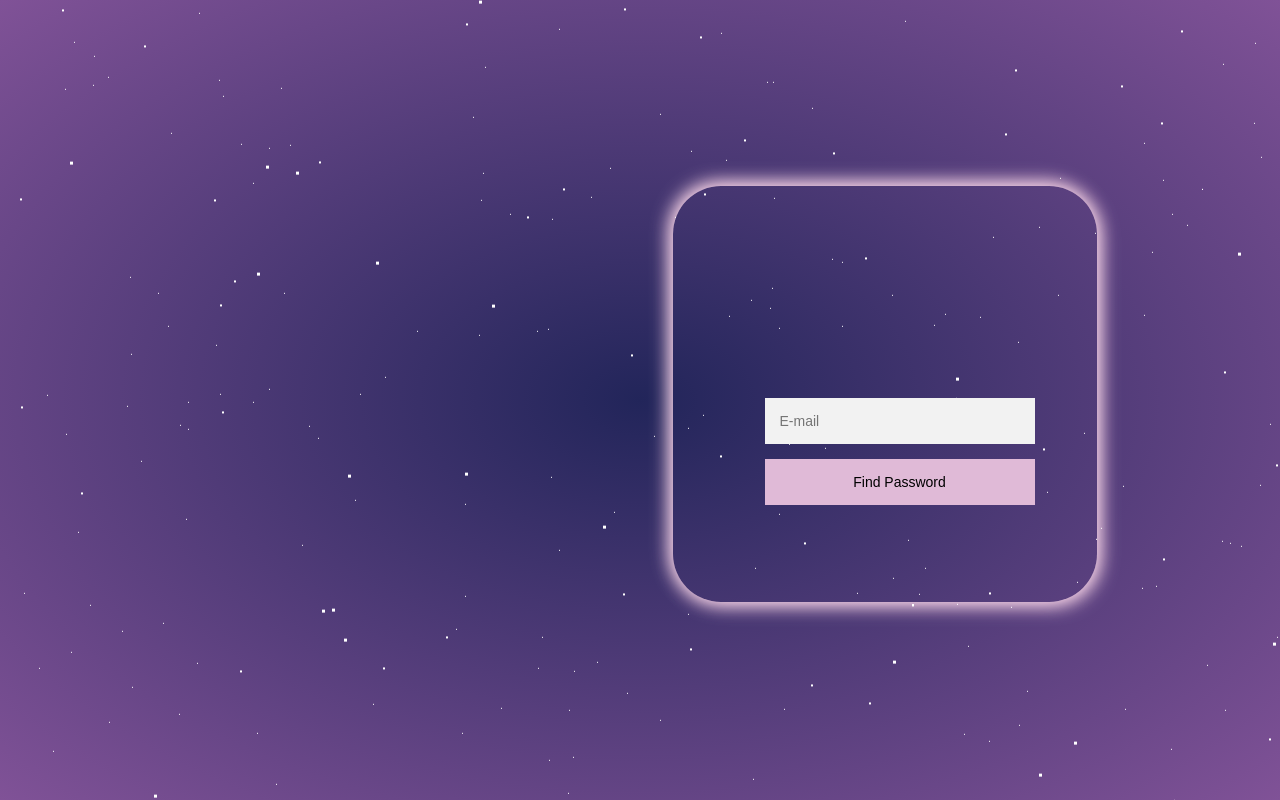
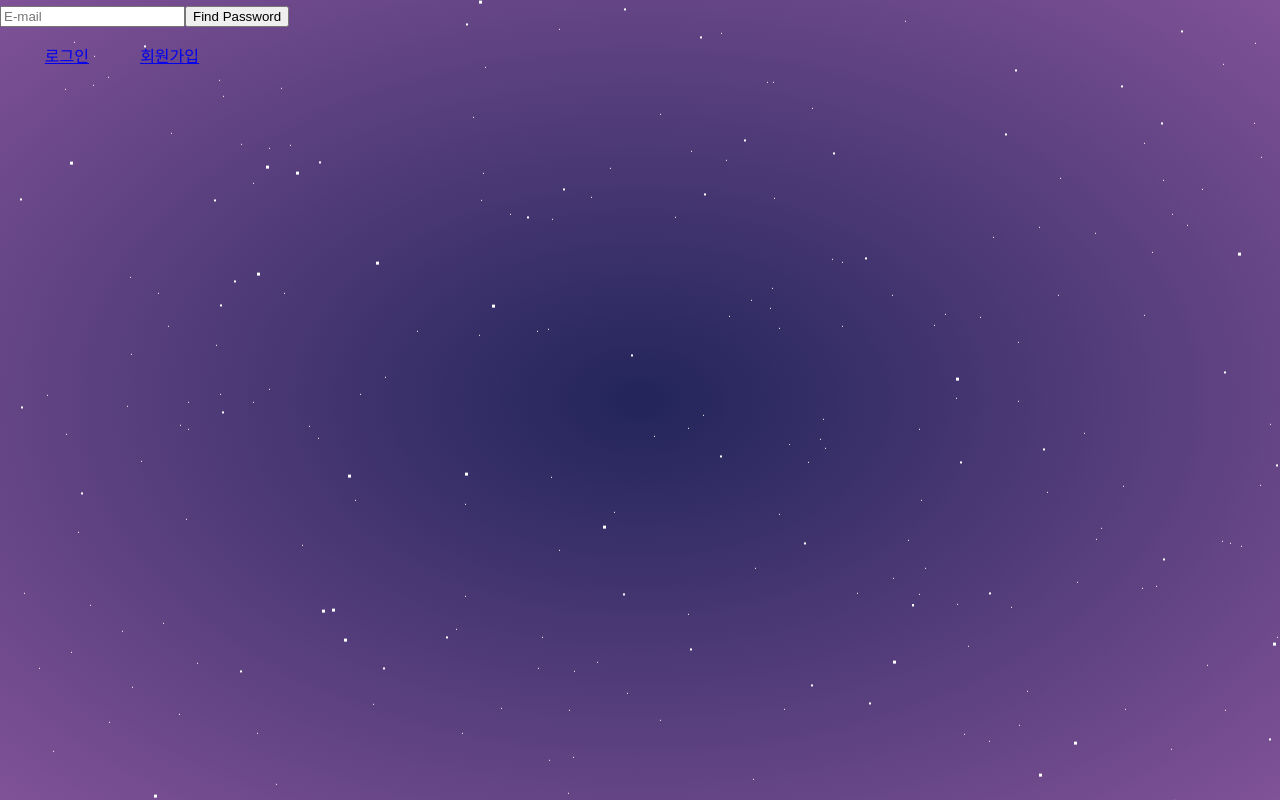
Before and after one commit to thstmddns/shell-we-meet-then, a React (Create React App) app in the folder shall-we-meet-then/: page /find-password in a window 1280 px wide. Built offline with nearby package versions, Linux system fonts and the light colour scheme; a web font is replaced by a local one.

Commit message:
[] fix : 시계참여 오류 수정 /  Home.js에서 LoginForm, FindPasswordForm 분리 /

```diff
--- /dev/null
+++ b/shall-we-meet-then/src/Components/Home/LoginForm.js
@@ -0,0 +1,43 @@
+import React from 'react'
+
+function LoginForm (
+    {stopEvent, signInEmail, setSignInEmail, changeToFindPasswordForm,
+    signInPassword, setSignInPassword, signIn, changeToRegisterForm,
+}) {
+    return (
+      <>
+          <form className="login-form" onSubmit={stopEvent}>
+            <input
+              type="text"
+              placeholder="username"
+              value={signInEmail}
+              onChange={(e) => {
+                setSignInEmail(e.target.value);
+              }}
+            />
+            <input
+              type="password"
+              placeholder="password"
+              value={signInPassword}
+              onChange={(e) => {
+                setSignInPassword(e.target.value);
+              }}
+            />
+            <button onClick={signIn}>login</button>
+            <p className="message">
+              아이디가 없으신가요?&nbsp;&nbsp;&nbsp;
+              <a onClick={changeToRegisterForm} href="#">
+                회원가입
+              </a>
+            </p>
+            <p className="message">
+              비밀번호가 기억나지 않으신가요?&nbsp;&nbsp;&nbsp;{" "}
+              <a style={{ cursor: "pointer" }} onClick={changeToFindPasswordForm}>
+                비밀번호 찾기
+              </a>
+            </p>
+          </form>
+      </>
+    )
+  }
+export default LoginForm
--- a/shall-we-meet-then/src/pages/FindPassword/FindPassword.js
+++ b/shall-we-meet-then/src/pages/FindPassword/FindPassword.js
@@ -4,11 +4,12 @@ import axios from "axios";
 import Swal from "sweetalert2";
 import { ShiningLoginComponent } from "../Home/Home";
 
-function FindPassword() {
+function FindPassword({stopEvent, changeToLoginForm, changeToRegisterForm}) {
   const [Email, setEmail] = useState('');
 
 
   const sendEmail = () => {
+    console.log("Props email test")
 
     axios({
       method: 'get',
@@ -43,19 +44,32 @@ function FindPassword() {
 
 
   return (
-    <div className="find-password-wrapper" >
-      <ShiningLoginComponent>
-      <div className="find-page">
-        <div className="find-password-form">
-          <div className="login-form">
-            <input type="text" placeholder="E-mail" value={Email}
-              onChange={(e) => { setEmail(e.target.value) }} />
-            <button onClick={sendEmail}>Find Password</button>
-          </div>
-        </div>
-      </div>
-      </ShiningLoginComponent>
-    </div>
+<>
+      {/* <ShiningLoginComponent> */}
+    <form className="register-form" onSubmit={stopEvent}>
+      <input type="text" placeholder="E-mail" value={Email}
+        onChange={(e) => { setEmail(e.target.value) }}
+      />
+      <button onClick={sendEmail}>Find Password</button>
+
+<div style={{display:"flex", marginLeft:"1.5vw"}}>
+      <p className="message"
+        style={{marginRight:"2vw", marginLeft:"2vw"}}>
+        <a onClick={changeToLoginForm} href="#">
+          로그인
+        </a>
+      </p>
+
+      <p className="message"
+        style={{marginRight:"1vw", marginLeft:"2vw"}}>
+        <a onClick={changeToRegisterForm} href="#">
+          회원가입
+        </a>
+    </p>
+  </div>
+    </form>
+
+      </>
   )
 }
 
--- a/shall-we-meet-then/src/pages/Home/Home.css
+++ b/shall-we-meet-then/src/pages/Home/Home.css
@@ -75,8 +75,12 @@
   text-decoration: none;
 }
 .form .register-form {
-  display: none;
+  /* display: none; */
 
+}
+
+.login-form {
+  width: 40vw;
 }
 .container {
   position: relative;
--- a/shall-we-meet-then/src/pages/Home/Home.js
+++ b/shall-we-meet-then/src/pages/Home/Home.js
@@ -7,6 +7,9 @@ import axios from "axios";
 import styled from "styled-components";
 
 import Swal from "sweetalert2";
+
+import FindPassword from "../FindPassword/FindPassword";
+import LoginForm from "../../Components/Home/LoginForm";
 
 function InfoMsg(props) {
   return (
@@ -42,6 +45,10 @@ function Home() {
   // 중복검사용
   const [isDuplicated, setIsDuplicated] = useState(null);
 
+  const[showLogin, setShowLogin] = useState(true)
+  const[showRegister, setShowRegister] = useState(false)
+  const[showFindPassword, setShowFindPassword] = useState(false)
+
   const navigate = useNavigate();
 
   const goFindPassword = () => {
@@ -74,7 +81,7 @@ function Home() {
           .then((r) => {
             console.log(r);
             if (r.data) {
-              changeForm();
+              changeToLoginForm();
             } else {
               // alert('이메일 또는 비밀번호 형식이 맞지 않습니다.')
               Swal.fire({
@@ -175,27 +182,82 @@ function Home() {
       .catch((err) => {});
   };
 
-  // form 체인지를 위한 코드
-  const changeForm = () => {
-    $("form").animate({ height: "toggle", opacity: "toggle" }, "slow");
-    setSignInEmail("");
-    setSignInPassword("");
-    setSignUpEmail("");
-    setSignUpPassword("");
-    setSignUpPasswordCheck("");
-  };
+  const changeToRegisterForm = () =>{
+    setShowRegister(!showRegister)
+
+    setShowFindPassword(false)
+    setShowLogin(false)
+  }
+
+  const changeToFindPasswordForm = () =>{
+    setShowFindPassword(!showFindPassword)
+
+    setShowRegister(false)
+    setShowLogin(false)
+  }
+
+  const changeToLoginForm = () => {
+    setShowLogin(!showLogin)
+
+    setShowRegister(false)
+    setShowFindPassword(false)
+  }
 
   const stopEvent = (e) => {
     e.preventDefault();
     return false;
   };
 
+  // function RegisterForm() {
+  //   return (
+  //     <>
+  //       <form className="register-form" onSubmit={stopEvent}>
+  //         <input
+  //           type="text"
+  //           style={{ margin: "0 0 0 0" }}
+  //           placeholder="email address"
+  //           value={signUpEmail}
+  //           onChange={(e) => {
+  //             setSignUpEmail(e.target.value);
+  //           }}
+  //           onBlur={checkDuplicatedEmail}
+  //         />
+  //         {isDuplicated === null ? <></> : <InfoMsg check={isDuplicated} />}
+
+  //         <input
+  //           type="password"
+  //           style={{ margin: "15px 0 15px 0" }}
+  //           placeholder="password"
+  //           value={signUpPassword}
+  //           onChange={(e) => {
+  //             setSignUpPassword(e.target.value);
+  //           }}
+  //         />
+  //         <input
+  //           type="password"
+  //           placeholder="password check"
+  //           value={signUpPasswordCheck}
+  //           onChange={(e) => {
+  //             setSignUpPasswordCheck(e.target.value);
+  //           }}
+  //         />
+  //         <button onClick={signup}>create</button>
+  //         <p className="message">
+  //           아이디가 있으신가요? &nbsp;&nbsp;&nbsp;
+  //           <a onClick={changeToLoginForm} href="#">
+  //             로그인
+  //           </a>
+  //         </p>
+  //       </form>
+  //     </>
+  //   );
+  // }
+
+
   return (
     <div className="landing__bg">
       {/* 회원가입 */}
       <div className="login-page">
-
-
         <div className="login-text-img">
           <img
             alt=""
@@ -203,16 +265,37 @@ function Home() {
           />
           <div className="text-then-img">
             <img
-              style={{ width: "128px", height: "88px"}}
+              style={{ width: "128px", height: "88px" }}
               alt=""
               src={process.env.PUBLIC_URL + "/assets/icon-img/then-logo.png"}
             />
           </div>
         </div>
 
-
         <ShiningLoginComponent>
           <div className="form">
+            {
+              showLogin === true
+              ? (
+                  <LoginForm
+                    stopEvent={stopEvent}
+                    signInEmali={signInEmail} setSignInEmail={setSignInEmail}
+                    signInPassword = {signInPassword}  setSignInPassword={setSignInPassword}
+                    signIn={signIn}
+                    changeToFindPasswordForm={changeToFindPasswordForm}
+                    changeToRegisterForm={changeToRegisterForm}
+                    />
+              )
+              :(
+                <>
+                </>
+              )
+            }
+
+            {
+              showRegister === true
+              ?(
+                <>
                           <form className="register-form" onSubmit={stopEvent}>
           <input
             type="text"
@@ -246,44 +329,34 @@ function Home() {
           <button onClick={signup}>create</button>
           <p className="message">
             아이디가 있으신가요? &nbsp;&nbsp;&nbsp;
-                <a onClick={changeForm} href="#">
+            <a onClick={changeToLoginForm} href="#">
               로그인
             </a>
           </p>
         </form>
-
-            {/* 로그인 */}
-            <form className="login-form" onSubmit={stopEvent}>
-              <input
-                type="text"
-                placeholder="username"
-                value={signInEmail}
-                onChange={(e) => {
-                  setSignInEmail(e.target.value);
-                }}
+                </>
+              )
+              :(
+                <></>
+              )
+            }
+            {
+              showFindPassword === true
+              ? (
+                <>
+                  <FindPassword
+                    stopEvent={stopEvent}
+                    changeToLoginForm={changeToLoginForm}
+                    changeToRegisterForm={changeToRegisterForm}
                   />
-              <input
-                type="password"
-                placeholder="password"
-                value={signInPassword}
-                onChange={(e) => {
-                  setSignInPassword(e.target.value);
-                }}
-              />
-              <button onClick={signIn}>login</button>
-              <p className="message">
-                아이디가 없으신가요?&nbsp;&nbsp;&nbsp;
-                <a onClick={changeForm} href="#">
-                  회원가입
-                </a>
-              </p>
-              <p className="message">
-                비밀번호가 기억나지 않으신가요?&nbsp;&nbsp;&nbsp;{" "}
-                <a style={{ cursor: "pointer" }} onClick={goFindPassword}>
-                  비밀번호 찾기
-                </a>
-              </p>
-            </form>
+                </>
+              )
+              :(
+                <>
+                </>
+              )
+            }
+          {/* <FindPassword /> */}
           </div>
         </ShiningLoginComponent>
       </div>
@@ -300,6 +373,6 @@ export const ShiningLoginComponent = styled.div`
   box-shadow: 0.2rem 0.2rem 1.2rem var(--pink),
     -0.2rem -0.2rem 1.2rem var(--pink);
   padding: 1rem;
-  display:flex;
+  display: flex;
   margin: 12vh auto 0 auto;
 `;
--- a/shall-we-meet-then/src/pages/Main/Main.js
+++ b/shall-we-meet-then/src/pages/Main/Main.js
@@ -44,7 +44,7 @@ function Main() {
   useEffect(() => {
     getGroupsApi().then((r) => {
       if (r.data.length !== 0) {
-
+        console.log("groups:", r.data)
         setGroups(r.data);
 
         const check1 = [];
@@ -138,6 +138,7 @@ function Main() {
     .catch((err)=>{
 
       if (err.response.status === 400){
+        console.log(err.response)
         Swal.fire({
           icon: 'error',
           title: '열람동의 가능 날짜가 지났습니다.',
@@ -219,7 +220,7 @@ function Main() {
           <ShiningContainer>
             <ShiningComponent>
             {
-              groups.length === 1
+              groups.length === 0
               ?
               (
                 <>
```
Also changed, not shown: shall-we-meet-then/src/pages/CreateGroup/CreateGroup.js (+19 -4 lines). Lines whose indentation alone changed are shown as unchanged.
